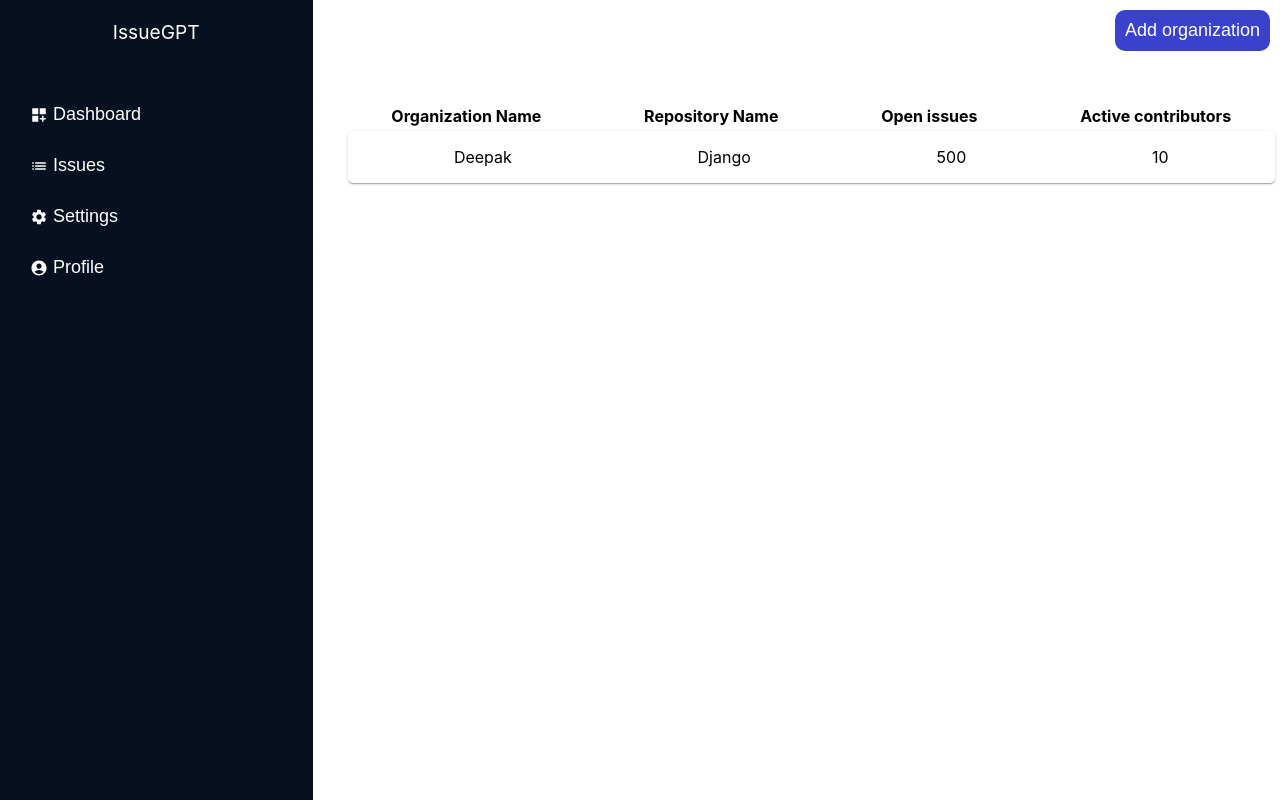
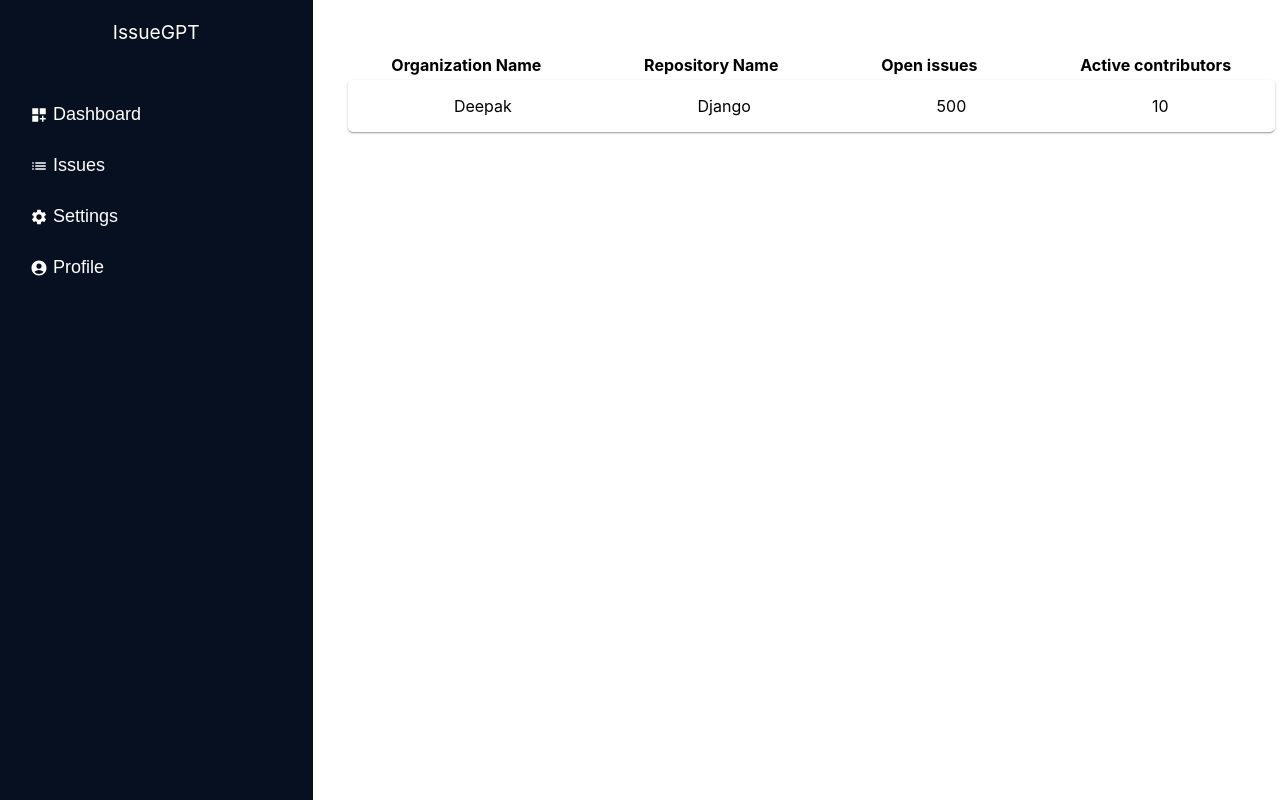
Before and after one commit to deepak2431/issue_gpt, a React (Create React App) app in the folder client/: page /dashboard/issues in a window 1280 px wide. Built offline with nearby package versions, Linux system fonts and the light colour scheme.

Commit message:
added routes

```diff
--- a/client/package.json
+++ b/client/package.json
@@ -13,6 +13,7 @@
     "react": "^18.2.0",
     "react-dom": "^18.2.0",
     "react-icons": "^4.8.0",
+    "react-router-dom": "^6.11.1",
     "react-scripts": "5.0.1",
     "typescript": "^4.9.5",
     "web-vitals": "^2.1.4"
--- a/client/src/App.tsx
+++ b/client/src/App.tsx
@@ -1,13 +1,27 @@
 import React from 'react';
 import './App.css';
-import Overview from './pages/Overview';
 
+import { Routes, Route, BrowserRouter } from 'react-router-dom';
+import Dashboard from './pages/Dashboard';
+import Settings from './pages/Settings';
+import Profile from './pages/Profile';
+import Issues from './pages/Issues';
+import Home from './pages/Home';
 
 
 const App = () => {
   return (
     <div className="App">
-      <Overview />
+      <BrowserRouter>
+      <Routes>
+        <Route index element={<Home />} />
+        <Route path="/dashboard" element={<Dashboard />}>
+          <Route path="settings" element={<Settings />} />
+          <Route path="profile" element={<Profile />} />
+          <Route path="issues" element={<Issues />} />
+        </Route>
+      </Routes>
+      </BrowserRouter>
     </div>
   );
 }
--- a/client/src/components/Sidebar.tsx
+++ b/client/src/components/Sidebar.tsx
@@ -1,28 +1,42 @@
 import React, { ReactNode } from 'react';
+import { Link } from 'react-router-dom';
 import { MdDashboardCustomize, MdList, MdSettings, MdAccountCircle } from 'react-icons/md'
 
 interface Navbar {
     name: string
     icon: ReactNode
+    key: number
+    linkRoutes: string
 }
 
 
 const sidebarNav : Navbar[] = [
     {
         name: 'Dashboard',
+        key: 1,
         icon: <MdDashboardCustomize className='sidebar_icon' />,
+        linkRoutes: ""
     },
     {
         name: 'Issues',
+        key: 2,
         icon:<MdList className='sidebar_icon' />,
+        linkRoutes: "issues"
+
     },
     {
         name: 'Settings',
+        key: 3,
         icon: <MdSettings className='sidebar_icon' />,
+        linkRoutes: "settings"
+
     },
     {
         name: 'Profile',
+        key: 4,
         icon: <MdAccountCircle className='sidebar_icon' />,
+        linkRoutes: "profile"
+
     }
 
 ]
@@ -36,11 +50,14 @@ const Sidebar = () => {
             <p className='sidebar_header'>IssueGPT</p>
             <div className='sidebar_nav'>
                 {
-                    sidebarNav.map(({name, icon}) => (
-                        <button className='btn-nav'>
+                    sidebarNav.map(({name, icon, key, linkRoutes}) => (
+                        <Link to={linkRoutes} style={{textDecoration: 'none'}}>
+                            <button className='btn-nav' key={key}>
                             {icon}
                             {name}
                         </button>
+                        </Link>
+
                     ))
                 }
             </div>
--- a/client/src/pages/Overview.tsx
+++ b/client/src/pages/Dashboard.tsx
@@ -1,19 +1,18 @@
 import React from "react";
+import { Outlet } from "react-router-dom";
 import Sidebar from "../components/Sidebar";
-import Settings from "./Settings";
 
-const Overview = () => {
+
+const Dashboard = () => {
 
     return(
         <div className="overview">
             <div className="overview_sidebar">
                 <Sidebar />
             </div>
-            <div className="settings">
-                <Settings />
-            </div>
+            <Outlet />
         </div>
     )
 }
 
-export default Overview;
+export default Dashboard;
--- /dev/null
+++ b/client/src/pages/Home.tsx
@@ -0,0 +1,12 @@
+import React from "react";
+
+const Home = () => {
+
+    return(
+        <div className="home">
+            <p>Thanks for checking out this app, Visit the /dashboard for more!</p>
+        </div>
+    )
+}
+
+export default Home;
--- /dev/null
+++ b/client/src/pages/Issues.tsx
@@ -0,0 +1,40 @@
+import React from "react"
+
+import TableCard from '../components/TableCard';
+
+const tableHeadings = [
+    {
+        headingTitle: 'Organization Name'
+    },
+    {
+        headingTitle: 'Repository Name'
+    },
+    {
+        headingTitle: 'Open issues'
+    },
+    {
+        headingTitle: 'Active contributors'
+    },
+]
+
+const Issues = () => {
+    return(
+        <div className="issues">
+            <div className='table_card_heading'>
+                {
+                    tableHeadings.map(({headingTitle}) => (
+                        <h4>{headingTitle}</h4>
+                    ))
+                }
+            </div>
+            <TableCard
+            orgName='Deepak'
+            repoName='Django'
+            openIssue='500'
+            contributors='10'
+            />
+        </div>
+    )
+}
+
+export default Issues;
--- /dev/null
+++ b/client/src/pages/Profile.tsx
@@ -0,0 +1,12 @@
+import React from "react";
+
+const Profile  = () => {
+
+    return(
+        <div className="profile">
+            This is a profile component
+        </div>
+    )
+}
+
+export default Profile;
--- a/client/src/pages/Settings.tsx
+++ b/client/src/pages/Settings.tsx
@@ -1,21 +1,6 @@
 import React from 'react';
-import TableCard from '../components/TableCard';
 import Button from '../components/Button';
 
-const tableHeadings = [
-    {
-        headingTitle: 'Organization Name'
-    },
-    {
-        headingTitle: 'Repository Name'
-    },
-    {
-        headingTitle: 'Open issues'
-    },
-    {
-        headingTitle: 'Active contributors'
-    },
-]
 
 const Settings = () => {
     return(
@@ -23,19 +8,6 @@ const Settings = () => {
             <div className='add_org_button'>
                 <Button text='Add organization' />
             </div>
-            <div className='table_card_heading'>
-                {
-                    tableHeadings.map(({headingTitle}) => (
-                        <h4>{headingTitle}</h4>
-                    ))
-                }
-            </div>
-            <TableCard
-            orgName='Deepak'
-            repoName='Django'
-            openIssue='500'
-            contributors='10'
-            />
         </div>
     )
 }
```
Also changed, not shown: 1 other file (tests, documents, lock files or other folders).
